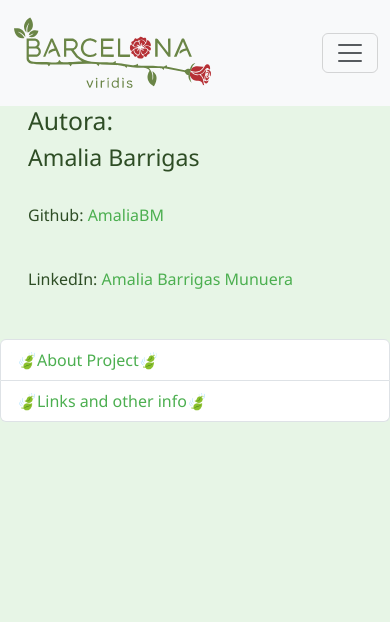
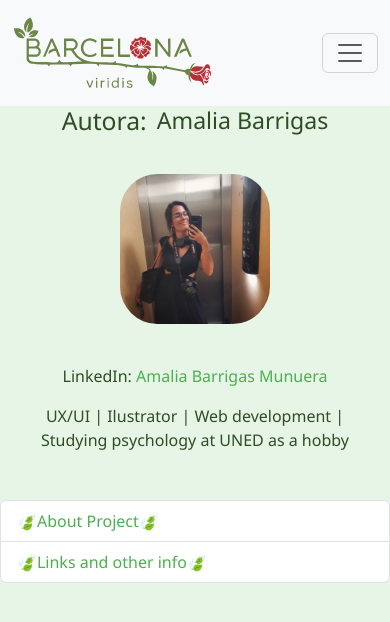
Before and after one commit to AmaliaBM/barcelona_viridis_app, a React (Vite) app: page /about in a window 390 px wide. Shown: the top 622 px of the page. Built offline with nearby package versions, Linux system fonts and the light colour scheme; no server answers.

Commit message:
He añadido una fotografía mía, también el link a mi linkedin en la parte de "about"

```diff
--- a/src/index.css
+++ b/src/index.css
@@ -171,3 +171,46 @@ footer {
   line-height: 1.6;
   color: #2e4d25; /* color verde oscuro para legibilidad */
 }
+
+.autor-nombre {
+  display: flex;
+  align-items: center;
+  gap: 10px;
+  margin-bottom: 30px;
+  flex-wrap: wrap; /* para que el texto no se desborde */
+}
+
+.git {
+  display: flex;
+  align-items: center;
+  gap: 20px;
+  margin-top: 30px;
+  flex-wrap: wrap; /* permite que imagen y texto bajen si no caben */
+}
+
+.git img {
+  width: 200px;
+  border-radius: 25%;
+  flex-shrink: 0; /* evita que la imagen se encoja */
+}
+
+/* Media query para pantallas pequeñas */
+@media (max-width: 600px) {
+  .autor-nombre {
+    justify-content: center; /* centra el texto */
+  }
+
+  .git {
+    flex-direction: column; /* pone imagen y texto uno encima de otro */
+    align-items: center;    /* centra contenido */
+  }
+
+  .git img {
+    width: 150px; /* reduce tamaño de imagen para móviles */
+    margin-bottom: 20px; /* espacio debajo de la imagen */
+  }
+
+  .git div {
+    text-align: center; /* centra el texto */
+  }
+}
--- a/src/pages/About/About.jsx
+++ b/src/pages/About/About.jsx
@@ -1,28 +1,29 @@
-
-
 import "./About.css";
+import picture from '../../assets/me.jpg';
 
 function About() {
   return (
     <div id="autor">
+      <div className="autor-nombre">
         <h2>Autora:</h2>
+        <h3>Amalia Barrigas</h3>
+      </div>
 
       <div>
-        <h3>Amalia Barrigas</h3>
-        <div class="git">
-          <img src="" id=""></img>
-          <p>
-            Github: <a href="https://github.com/AmaliaBM">AmaliaBM</a>
-          </p>
-        </div>
-        <div class="git">
-          <img src="" id=""></img>
+        <div className="git">
+          <img
+            src={picture}
+            alt="Foto de Amalia Barrigas"
+          />
+          <div>
             <p>
               LinkedIn:{" "}
               <a href="https://www.linkedin.com/in/amaliabarrigasmunuera/">
                 Amalia Barrigas Munuera
               </a>
             </p>
+            <p>UX/UI | Ilustrator | Web development | Studying psychology at UNED as a hobby</p>
+          </div>
         </div>
       </div>
     </div>
```
Also changed, not shown: src/assets/me.jpg (added). Lines whose indentation alone changed are shown as unchanged.
